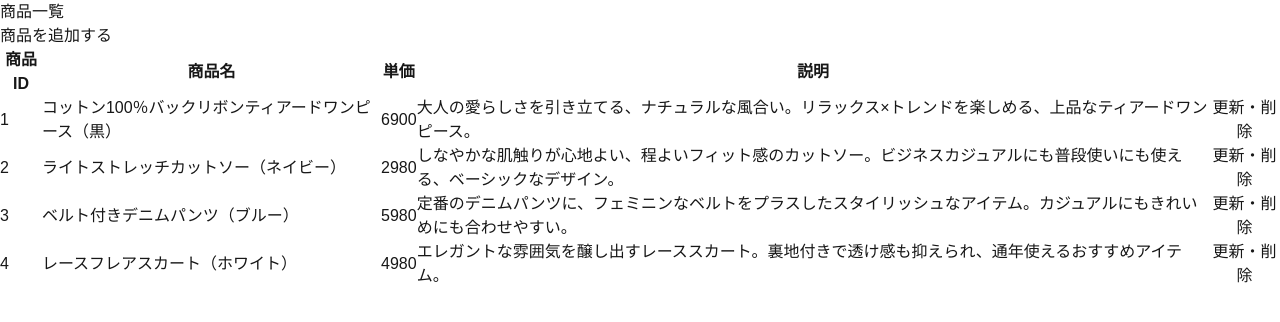
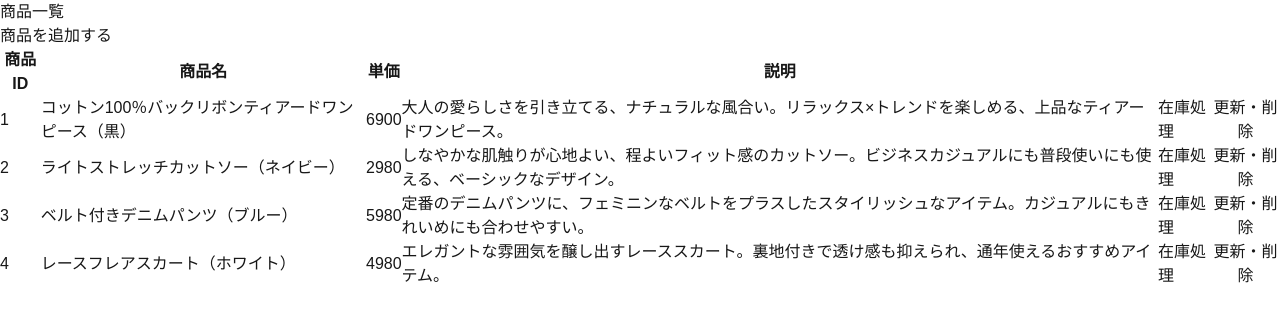
Before and after one commit to ot-nemoto/full-stack-web-development-frontend, a Next.js app: page /inventory/products in a window 1280 px wide. Shown: the top 322 px of the page. Built offline with nearby package versions, Linux system fonts and the light colour scheme.

Commit message:
ルーティング

```diff
--- a/app/inventory/products/page.tsx
+++ b/app/inventory/products/page.tsx
@@ -1,5 +1,6 @@
 "use client";
 
+import Link from "next/link";
 import { useEffect, useState } from "react";
 import productsData from "./sample/dummy_products.json";
 
@@ -14,7 +15,7 @@
   // 読込データを保持
   const [data, setData] = useState<Array<ProductData>>([]);
   useEffect(() => {
-    setData(productsData);
+    setData(productsData as ProductData[]);
   }, []);
 
   return (
@@ -29,6 +30,7 @@
             <th>単価</th>
             <th>説明</th>
             <th />
+            <th />
           </tr>
         </thead>
         <tbody>
@@ -39,6 +41,9 @@
               <td>{data.price}</td>
               <td>{data.description}</td>
               <td>
+                <Link href={`/inventory/products/${data.id}`}>在庫処理</Link>
+              </td>
+              <td>
                 <button type="button">更新・削除</button>
               </td>
             </tr>
```
